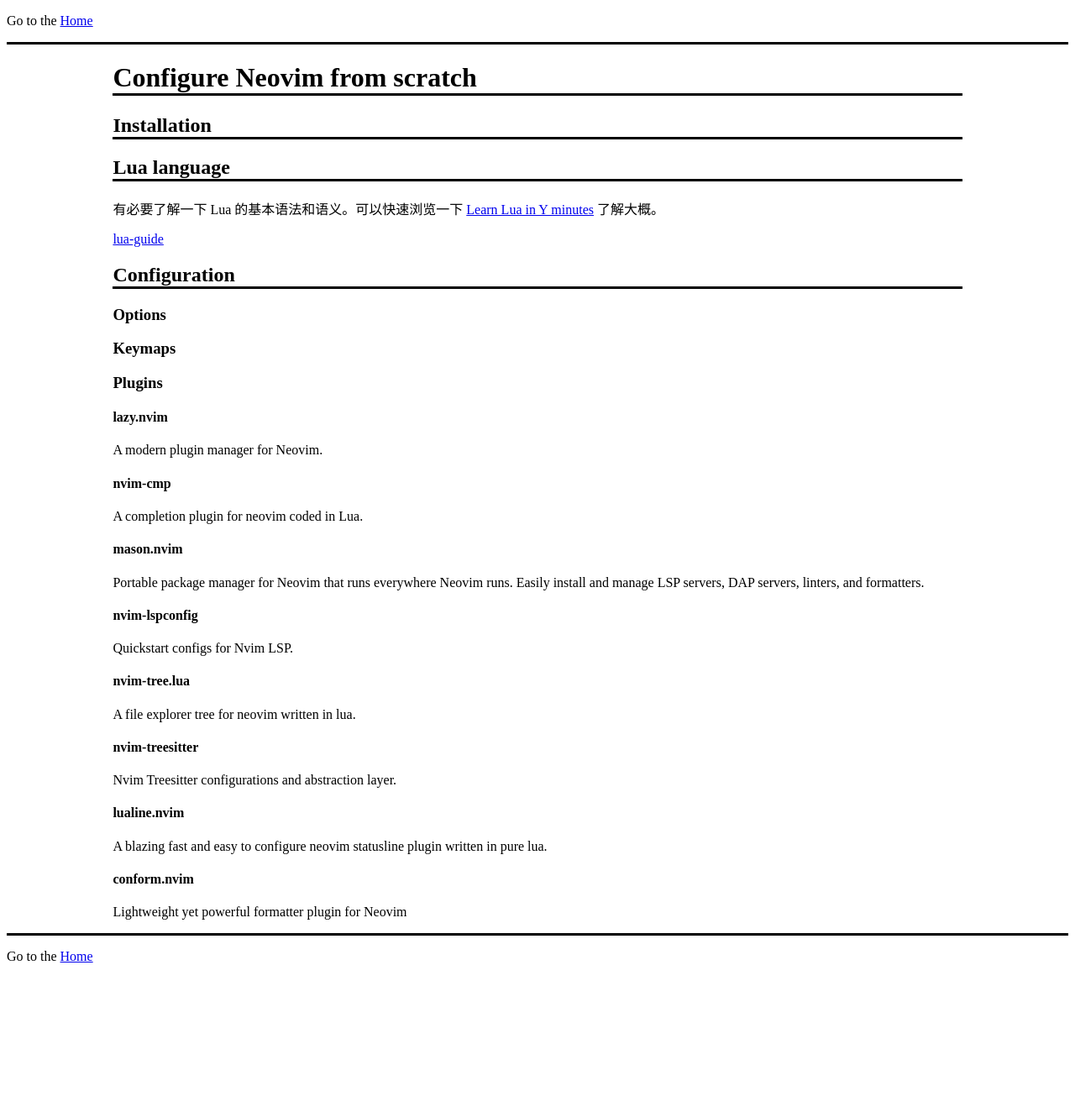
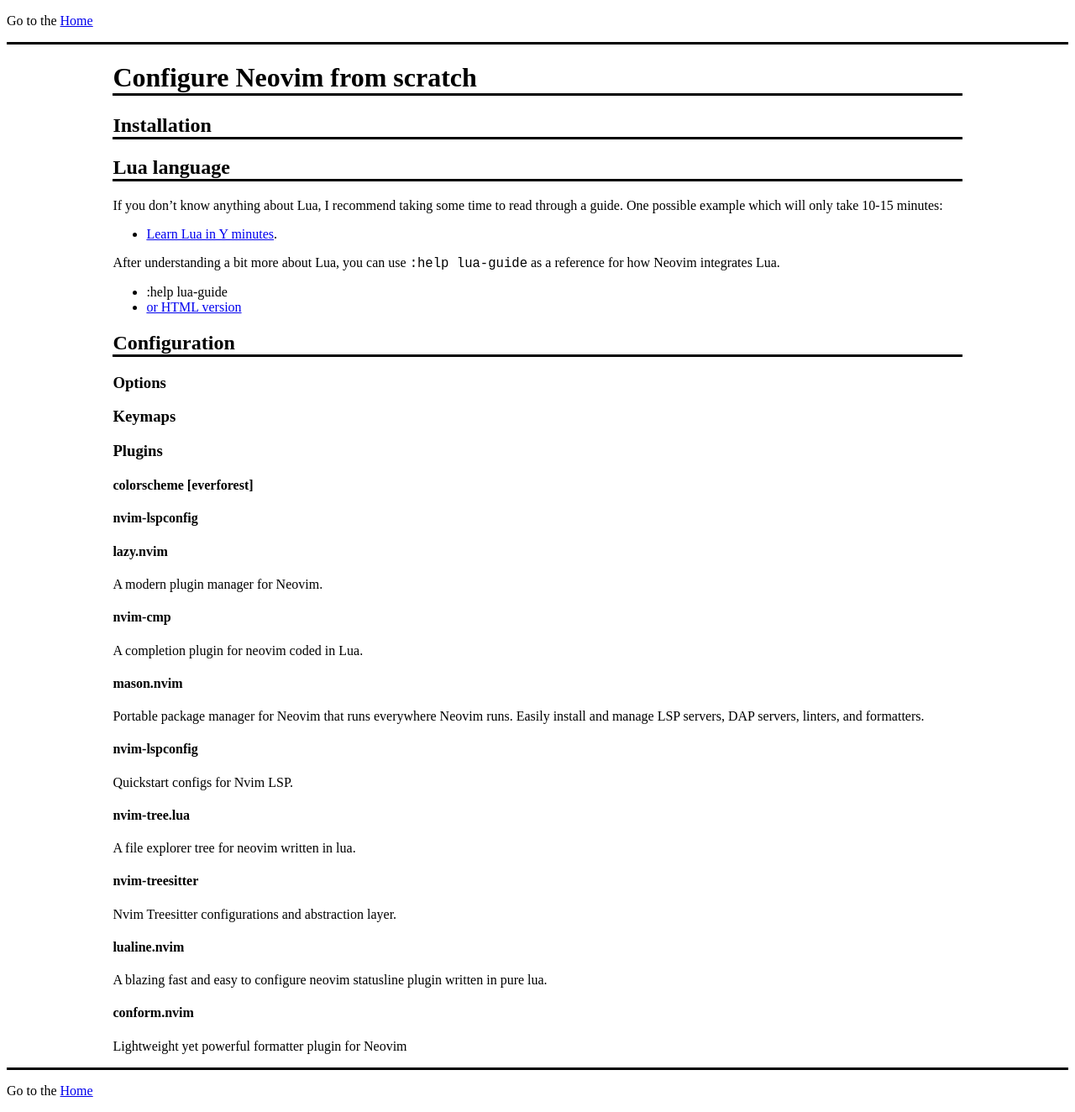
Before and after one commit to WGZ-W/wgz-w.github.io, a Jekyll site: the page built from _posts/Vim/2024-10-11-nvim.md, in a window 1280 px wide. Shown: the whole page at 84% size. Built offline with Jekyll 4.4.1, drawn with Linux system fonts in a browser that asks for light colours; before the commit the page ends 1164 px from its top, so only the background shows below that.

Commit message:
nvim plugins

```diff
--- a/_posts/Vim/2024-10-11-nvim.md
+++ b/_posts/Vim/2024-10-11-nvim.md
@@ -7,18 +7,22 @@
 # Configure Neovim from scratch
 ## Installation
 ## Lua language
-有必要了解一下 Lua 的基本语法和语义。可以快速浏览一下
-[Learn Lua in Y minutes](https://learnxinyminutes.com/docs/lua/)
-了解大概。
+If you don't know anything about Lua, I recommend taking some time to read through
+a guide. One possible example which will only take 10-15 minutes:
+- [Learn Lua in Y minutes](https://learnxinyminutes.com/docs/lua/).
 
-[lua-guide](https://neovim.io/doc/user/lua-guide.html#lua-guide)
+After understanding a bit more about Lua, you can use `:help lua-guide` as a
+reference for how Neovim integrates Lua.
+- :help lua-guide
+- [or HTML version](https://neovim.io/doc/user/lua-guide.html)
 
 ## Configuration
 ### Options
+### Keymaps
+### Plugins
+#### colorscheme [everforest]
 
-### Keymaps
-
-### Plugins
+#### nvim-lspconfig
 
 #### lazy.nvim
 A modern plugin manager for Neovim.
```
